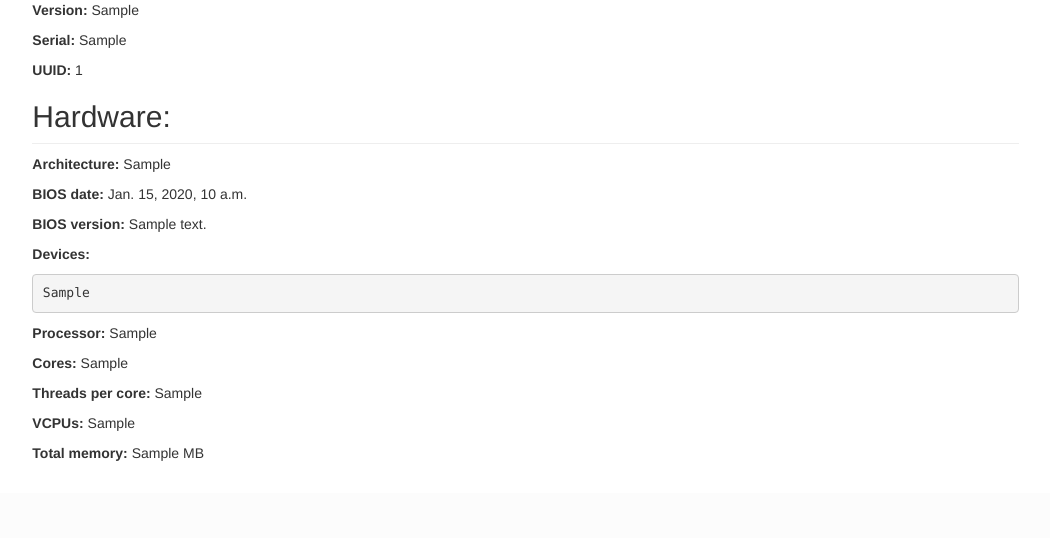
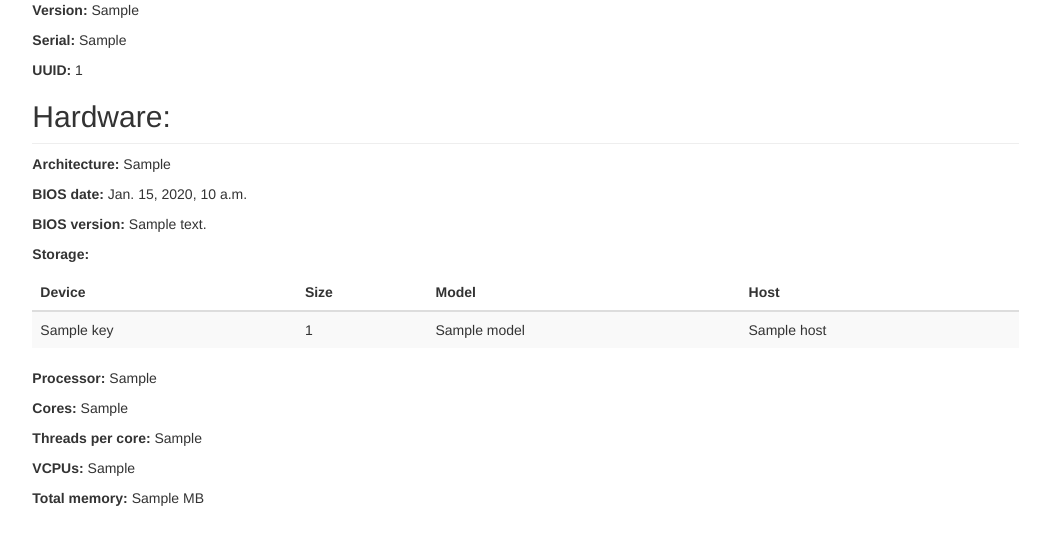
Before and after one commit to vcarceler/glaza, a Django app: template ui/templates/ui/host.html in a window 1280 px wide. Shown: the part 896-1434 px from the top of the page, without its empty margins (221-1271 px from the left). Before the commit the page ends 1357 px from the top, so only its background shows below. Run offline with Django 3.2, Linux system fonts and the light colour scheme; tables that the repository leaves empty hold one stand-in row (values such as "Sample post"); the template is opened without the code that fills it: values that come from a table or form of the project are taken from there, most other values are stand-ins (such as "Sample title", 1, 10 or a date in 2020); some libraries are stand-ins or nearby versions.

Commit message:
Update view host. Added storage table.

```diff
--- a/ui/templates/ui/host.html
+++ b/ui/templates/ui/host.html
@@ -102,7 +102,24 @@
           <p><b>Architecture:</b> {{ host.ansible_facts.ansible_architecture }}</p>
           <p><b>BIOS date:</b> {{ host.ansible_facts.ansible_bios_date }}</p>
           <p><b>BIOS version:</b> {{ host.ansible_facts.ansible_bios_version }}</p>
-          <p><b>Devices:</b><pre>{{ host.ansible_facts.ansible_devices }}</pre></p>
+          <p><b>Storage:</b></p>
+          <div class="table-responsive">
+            <table class="table table-striped">
+              <thead>
+                <tr>
+                  <th>Device</th>
+                  <th>Size</th>
+                  <th>Model</th>
+                  <th>Host</th>
+                </tr>
+              </thead>
+              <tbody>
+                {% for key, data in host.ansible_facts.ansible_devices.items %}
+                <tr><td>{{ key }}</td><td>{{ data.size }}</td><td>{{ data.model }}</td><td>{{ data.host }}</td></tr>
+                {% endfor %}
+              </tbody>
+            </table>
+          </div>
           <p><b>Processor:</b> {{ host.ansible_facts.ansible_processor }}</p>
           <p><b>Cores:</b> {{ host.ansible_facts.ansible_processor_cores }}</p>
           <p><b>Threads per core:</b> {{ host.ansible_facts.ansible_processor_threads_per_core }}</p>
--- a/ui/views.py
+++ b/ui/views.py
@@ -53,13 +53,10 @@ def host(request, host_id):
 
     host = get_host(host_id)
 
-    pprint(host)
-
     context = {
         'host_id': host_id,
         'network_list': network_list,
         'host': host,
     }
 
-    #return HttpResponse("You're looking at host %s." % host_id)
     return render(request, 'ui/host.html', context)
```
Also changed, not shown: util/mongo.py (+4 -4 lines), 1 other file.
